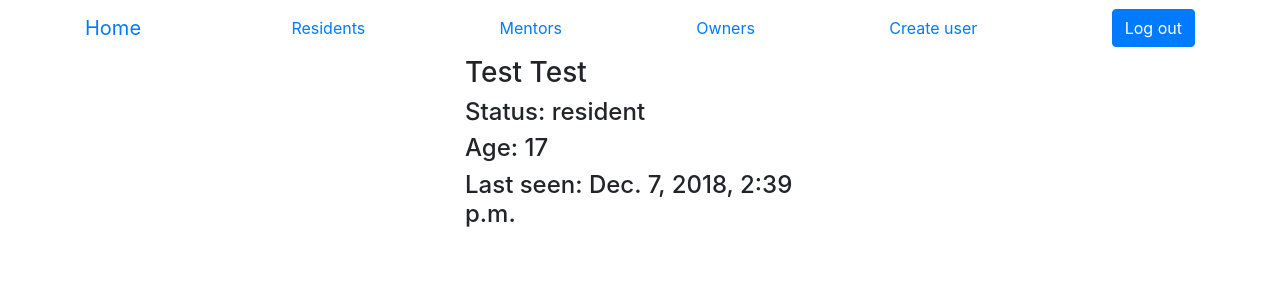
After one commit to AtomSpaceTeam/face-recognition, a Django app: page /user/1/ in a window 1280 px wide. The commit adds this page. Shown: the top 300 px of the page. Run offline with Django 3.2, Linux system fonts and the light colour scheme; a user stored in the database is signed in; data comes from the database, SQL or seed files in the repository; some libraries are stand-ins or nearby versions.

Commit message:
Added user profile page

```diff
--- a/App/login/models.py
+++ b/App/login/models.py
@@ -50,6 +50,7 @@ class User(models.Model):
     surname = models.CharField(max_length=30)
     age = models.IntegerField()
     status = models.CharField(max_length=15, choices=status, default=None)
+    last_seen = models.DateTimeField(auto_now=True)
     photo_1 = models.FileField(null=True, blank=True)
     photo_2 = models.FileField(null=True, blank=True)
     photo_3 = models.FileField(null=True, blank=True)
--- /dev/null
+++ b/App/login/templates/profile/index.html
@@ -0,0 +1,18 @@
+{% extends "base.html" %}
+
+{% block content %}
+
+<div class="container">
+    <div class="row">
+        <div class="col-sm"></div>
+        <div class="col-sm">
+            <h3>{{profile.name}} {{profile.surname}}</h3>
+            <h4> Status: {{profile.status}} </h4>
+            <h4> Age: {{profile.age}} </h4>
+            <h4> Last seen: {{profile.last_seen}} </h4>
+        </div>
+        <div class="col-sm"></div>
+    </div>
+</div>
+
+{% endblock %}
--- a/App/login/templates/users/index.html
+++ b/App/login/templates/users/index.html
@@ -12,13 +12,13 @@
         <div class="userlist-block">
             <ul class="list-group list-join">
                 {% for item in list_residents %}
-                    <li class="list-group-item">{{ item.name }} {{ item.surname }}</li>
+                    <a href="/user/{{ item.id }}"><li class="list-group-item">{{ item.name }} {{ item.surname }}</li></a>
                 {% endfor %}
                 {% for item in list_mentors %}
-                    <li class="list-group-item">{{ item.name }} {{ item.surname }}</li>
+                    <a href="/user/{{ item.id }}"><li class="list-group-item">{{ item.name }} {{ item.surname }}</li></a>
                 {% endfor %}
                 {% for item in list_owners %}
-                    <li class="list-group-item">{{ item.name }} {{ item.surname }}</li>
+                    <a href="/user/{{ item.id }}"><li class="list-group-item">{{ item.name }} {{ item.surname }}</li></a>
                 {% endfor %}
             </ul>
         </div>
--- a/App/login/urls.py
+++ b/App/login/urls.py
@@ -1,4 +1,5 @@
 from django.urls import path
+from django.conf.urls import url
 from django.conf.urls.static import static
 from . import views
 from django.contrib.auth.views import LoginView
@@ -16,6 +17,7 @@ urlpatterns = [
     path('logout', views.logout, name='logout'),
     path('test', views.test, name='test'),
     path('create_user', views.create_user, name='create_user'),
+    url(r'^user/(?P<pk>\d+)/$', views.user_profile, name='user_profile'),
 
 ]
 
--- a/App/login/views.py
+++ b/App/login/views.py
@@ -2,57 +2,12 @@ from django.shortcuts import render, HttpResponseRedirect
 from django.conf import settings
 from django.contrib.auth.decorators import login_required
 from django.contrib.auth import logout as django_logout
-# import datetime
 import os
 from .models import User
 from .forms import UserForm
 
 @login_required
 def index(request):
-    # if request.method == 'POST':
-    #     resident_form = ResidentForm(request.POST, request.FILES)
-    #     mentor_form = MentorForm(request.POST, request.FILES)
-    #     owner_form = OwnerForm(request.POST, request.FILES)
-    #     print(request.FILES)
-    #     if resident_form.is_valid():
-    #         post = Resident()
-    #         post.name = request.POST['name']
-    #         post.surname = request.POST['surname']
-    #         post.age = request.POST['age']
-    #         post.photo_1 = request.FILES['photo_1']
-    #         post.photo_2 = request.FILES['photo_2']
-    #         post.photo_3 = request.FILES['photo_3']
-    #         post.photo_4 = request.FILES['photo_4']
-    #         post.photo_5 = request.FILES['photo_5']
-    #         settings.MEDIA_ROOT = os.path.join(settings.BASE_DIR, f'media/residents/{post.name} {post.surname}')
-    #         post.save()
-    #         return HttpResponseRedirect('/residents/')
-    #     if mentor_form.is_valid():
-    #         post = Mentor()
-    #         post.name = request.POST['name']
-    #         post.surname = request.POST['surname']
-    #         post.age = request.POST['age']
-    #         post.photo_1 = request.FILES['photo_1']
-    #         post.photo_2 = request.FILES['photo_2']
-    #         post.photo_3 = request.FILES['photo_3']
-    #         post.photo_4 = request.FILES['photo_4']
-    #         post.photo_5 = request.FILES['photo_5']
-    #         settings.MEDIA_ROOT = os.path.join(settings.BASE_DIR, f'media/mentors/{post.name} {post.surname}')
-    #         post.save()
-    #         return HttpResponseRedirect('/mentors/')
-    #     if owner_form.is_valid():
-    #         post = Owner()
-    #         post.name = request.POST['name']
-    #         post.surname = request.POST['surname']
-    #         post.age = request.POST['age']
-    #         post.photo_1 = request.FILES['photo_1']
-    #         post.photo_2 = request.FILES['photo_2']
-    #         post.photo_3 = request.FILES['photo_3']
-    #         post.photo_4 = request.FILES['photo_4']
-    #         post.photo_5 = request.FILES['photo_5']
-    #         settings.MEDIA_ROOT = os.path.join(settings.BASE_DIR, f'media/owners/{post.name} {post.surname}')
-    #         post.save()
-    #         return HttpResponseRedirect('/owners/')
         return render(request, 'home/index.html')
 
 def test(request):
@@ -116,6 +71,11 @@ def create_user(request):
         return HttpResponseRedirect(f'/{user.status}s')
 
 @login_required
+def user_profile(request, pk):
+    profile = User.objects.get(id=pk)
+    return render(request, 'profile/index.html', {'profile': profile})
+
+@login_required
 def logout(request):
     django_logout(request)
     return  HttpResponseRedirect('/login')
```
Also changed, not shown: App/db.sqlite3, App/login/migrations/0008_user_last_seen.py (added).
